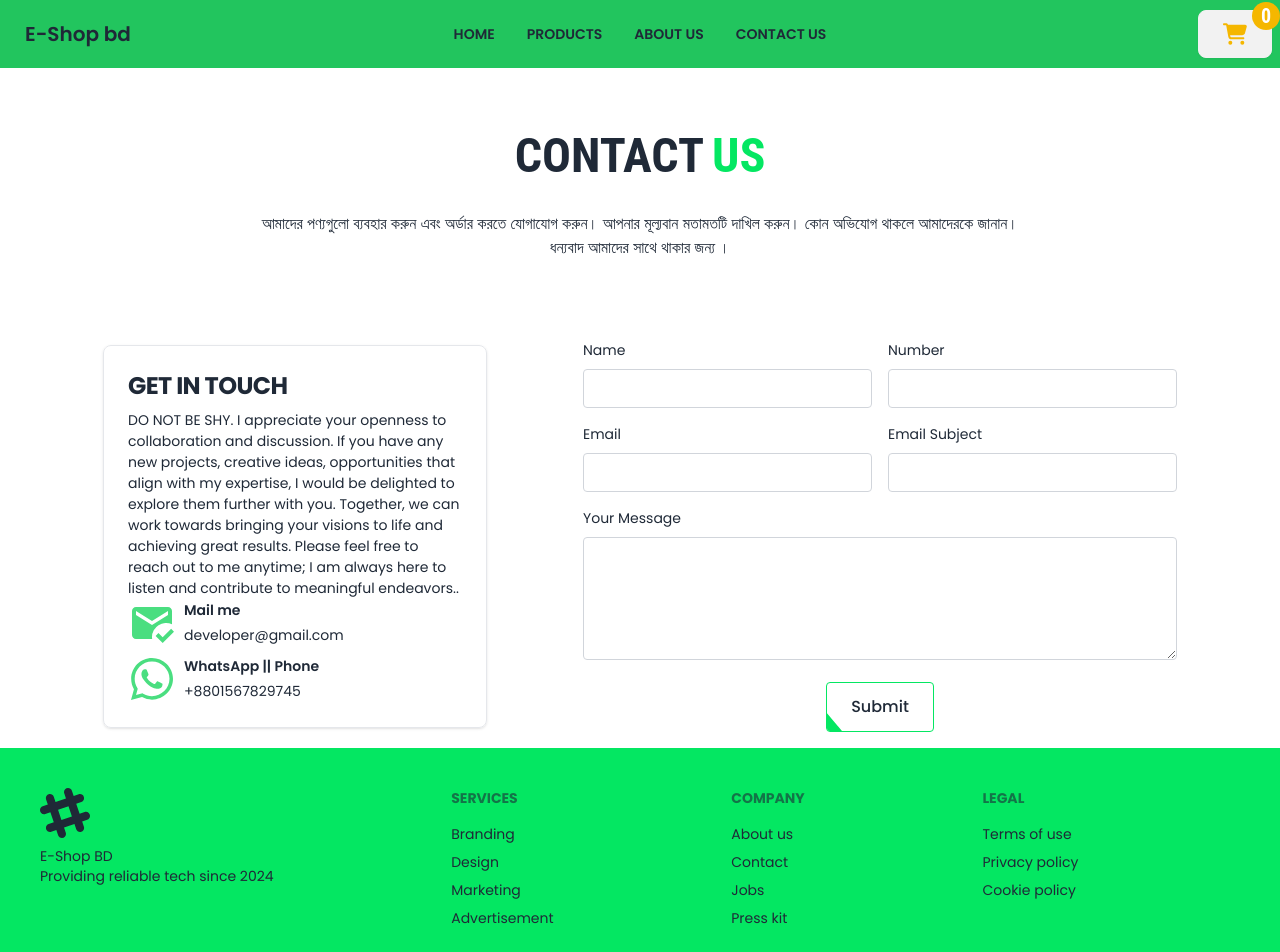
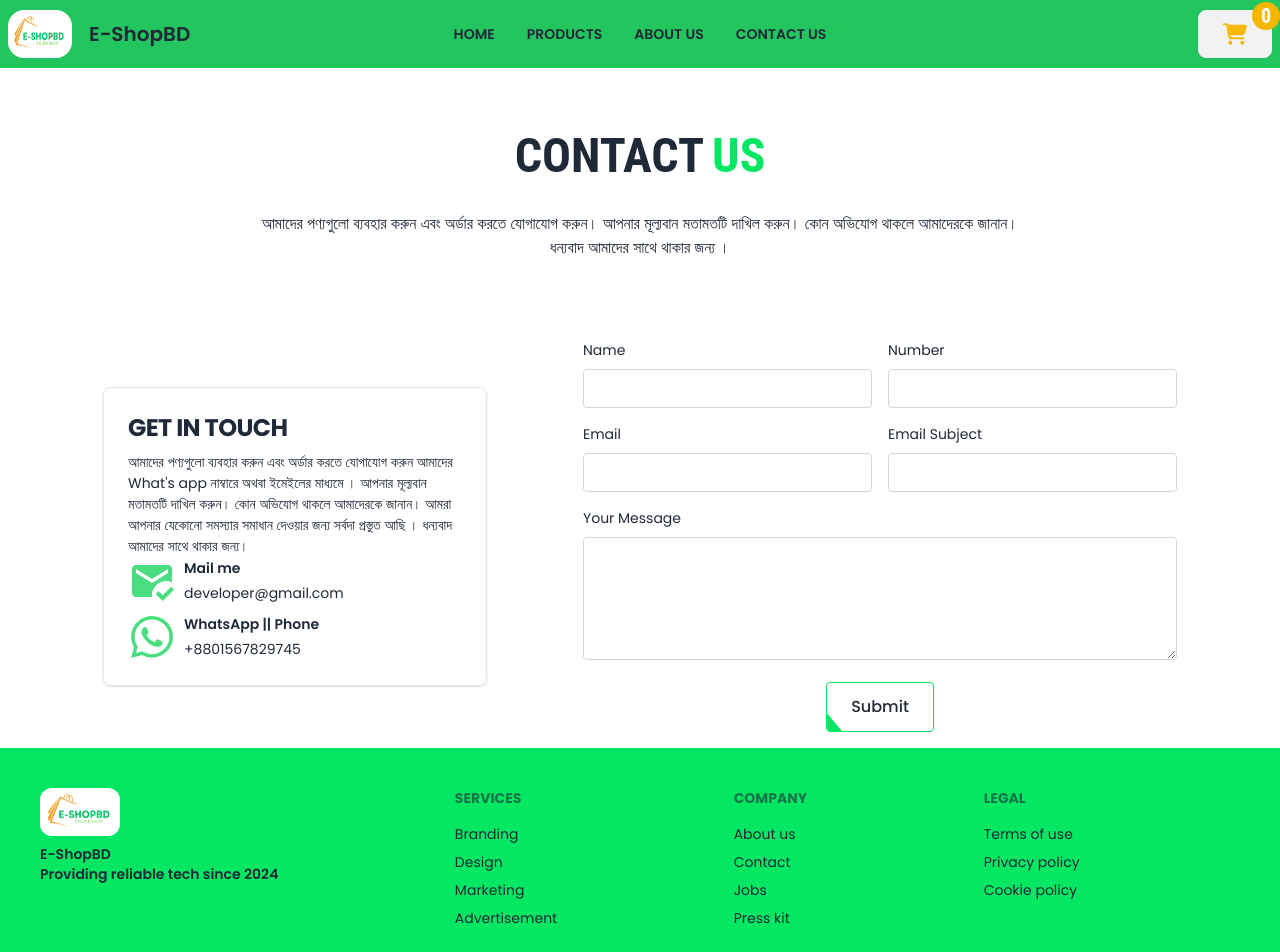
Before and after one commit to taskinahmadalfaruqe/kito-green-tea, a React (Vite) app: page /contact in a window 1280 px wide. Shown: the top 952 px of the page. Built offline with nearby package versions, Linux system fonts and the light colour scheme; no server answers.

Commit message:
[moin/update logo] update about page and added logo

```diff
--- a/src/components/Contact/Contact.jsx
+++ b/src/components/Contact/Contact.jsx
@@ -91,13 +91,7 @@ const Contact = () => {
                   GET IN TOUCH
                 </h5>
                 <p className="font-normal ">
-                  DO NOT BE SHY. I appreciate your openness to collaboration and
-                  discussion. If you have any new projects, creative ideas,
-                  opportunities that align with my expertise, I would be
-                  delighted to explore them further with you. Together, we can
-                  work towards bringing your visions to life and achieving great
-                  results. Please feel free to reach out to me anytime; I am
-                  always here to listen and contribute to meaningful endeavors..
+                আমাদের পণ্যগুলো ব্যবহার করুন এবং অর্ডার করতে যোগাযোগ করুন আমাদের  What's app  নাম্বারে অথবা ইমেইলের মাধ্যমে । আপনার মূল্যবান মতামতটি দাখিল করুন। কোন অভিযোগ থাকলে আমাদেরকে জানান। আমরা আপনার যেকোনো সমস্যার সমাধান দেওয়ার জন্য সর্বদা প্রস্তুত আছি । ধন্যবাদ আমাদের সাথে থাকার জন্য।
                 </p>
                 <div className="flex gap-2 items-center pb-2">
                   <p>
--- a/src/shared/Footer.jsx
+++ b/src/shared/Footer.jsx
@@ -1,22 +1,15 @@
+import logo from "../assets/eshopbdlogo.png";
+
 const Footer = () => {
   const year = new Date().getFullYear();
   return (
     <div>
       <footer className="footer p-10 bg-Primary_Color text-base-content">
         <aside>
-          <svg
-            width="50"
-            height="50"
-            viewBox="0 0 24 24"
-            xmlns="http://www.w3.org/2000/svg"
-            fillRule="evenodd"
-            clipRule="evenodd"
-            className="fill-current"
-          >
-            <path d="M22.672 15.226l-2.432.811.841 2.515c.33 1.019-.209 2.127-1.23 2.456-1.15.325-2.148-.321-2.463-1.226l-.84-2.518-5.013 1.677.84 2.517c.391 1.203-.434 2.542-1.831 2.542-.88 0-1.601-.564-1.86-1.314l-.842-2.516-2.431.809c-1.135.328-2.145-.317-2.463-1.229-.329-1.018.211-2.127 1.231-2.456l2.432-.809-1.621-4.823-2.432.808c-1.355.384-2.558-.59-2.558-1.839 0-.817.509-1.582 1.327-1.846l2.433-.809-.842-2.515c-.33-1.02.211-2.129 1.232-2.458 1.02-.329 2.13.209 2.461 1.229l.842 2.515 5.011-1.677-.839-2.517c-.403-1.238.484-2.553 1.843-2.553.819 0 1.585.509 1.85 1.326l.841 2.517 2.431-.81c1.02-.33 2.131.211 2.461 1.229.332 1.018-.21 2.126-1.23 2.456l-2.433.809 1.622 4.823 2.433-.809c1.242-.401 2.557.484 2.557 1.838 0 .819-.51 1.583-1.328 1.847m-8.992-6.428l-5.01 1.675 1.619 4.828 5.011-1.674-1.62-4.829z"></path>
-          </svg>
-          <p>
-            E-Shop BD
+         <img className="w-20 h-12 rounded-xl"
+          src={logo} alt="Logo" />
+          <p className="font-semibold">
+            E-ShopBD
             <br />
             Providing reliable tech since 2024
           </p>
--- a/src/shared/Navbar.jsx
+++ b/src/shared/Navbar.jsx
@@ -1,5 +1,6 @@
 import { Link } from "react-router-dom";
 import { FaCartShopping } from "react-icons/fa6";
+import logo from "../assets/eshopbdlogo.png"
 
 const Navbar = () => {
   const localStorageCard = JSON.parse(localStorage.getItem("items"));
@@ -54,7 +55,13 @@ const Navbar = () => {
                 {NavItems}
               </ul>
             </div>
-            <a className="btn btn-ghost text-xl">E-Shop bd</a>
+            <Link to="/">
+              <div className="flex">
+                <img className="invisible md:visible w-16 h-12 rounded-2xl"
+                  src={logo} alt="Logo" />
+                <a className="btn btn-ghost text-xl">E-ShopBD</a>
+              </div>
+            </Link>
           </div>
           <div className="navbar-center hidden lg:flex">
             <ul className="menu menu-horizontal px-1">{NavItems}</ul>
```
Also changed, not shown: src/assets/eshopbdlogo.png (added).
